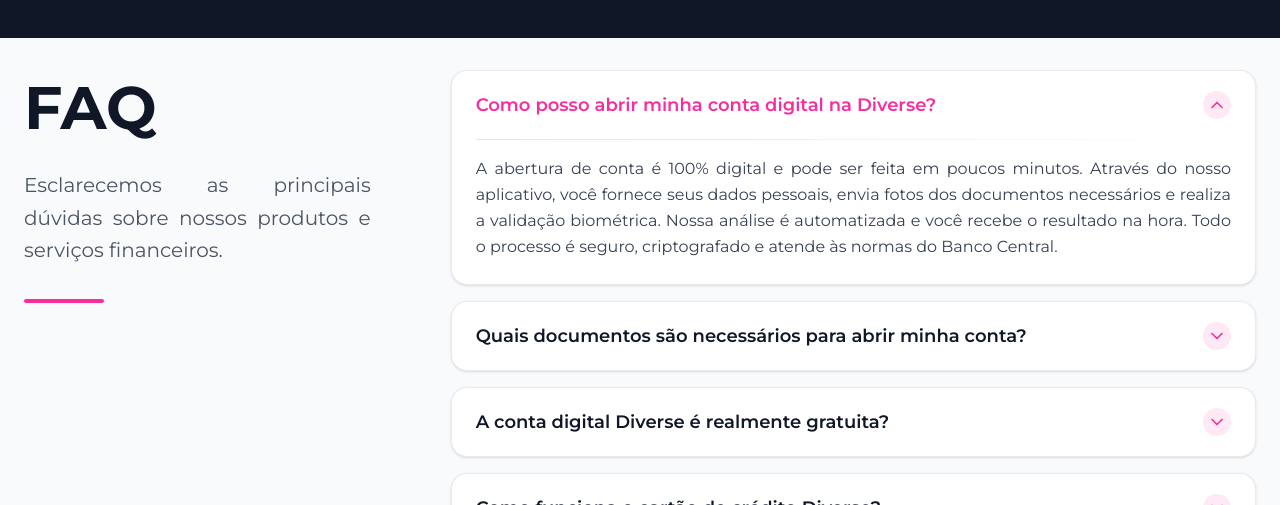
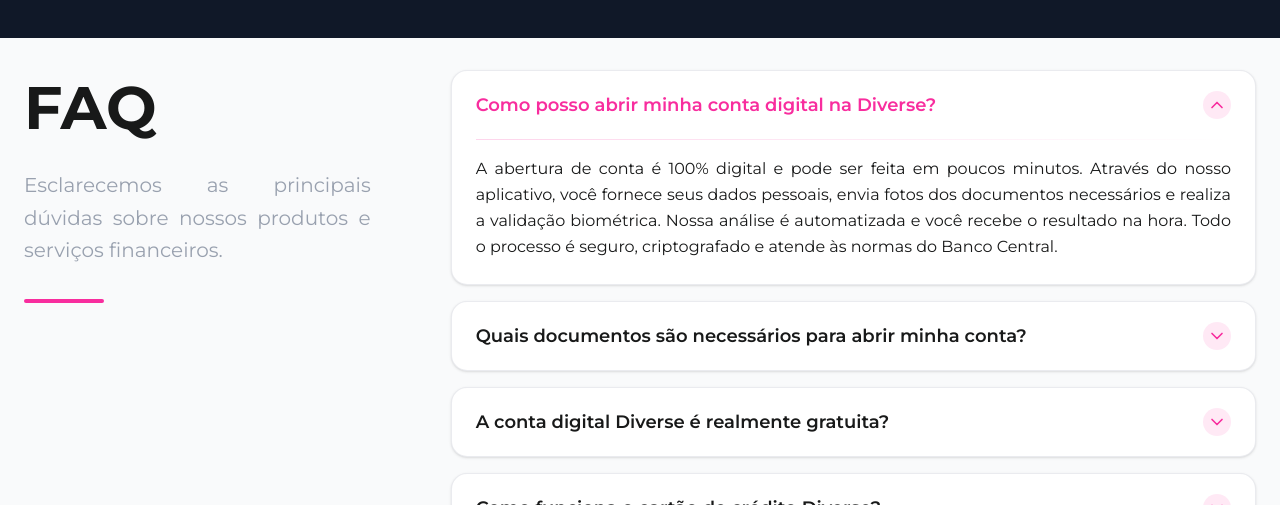
Before and after one commit to chriskryon/diverse-landing, a Next.js app: page / in a window 1280 px wide. Both pictures are taken after a click on the button "Como posso abrir minha conta digital na Diverse?". Shown: the part 3344-3849 px from the top of the page. Built offline with nearby package versions, Linux system fonts and the light colour scheme; no server answers.

Commit message:
style: change color

```diff
--- a/src/components/FaqSection.tsx
+++ b/src/components/FaqSection.tsx
@@ -63,10 +63,10 @@ export default function FaqSection() {
           animate={headerAnimation.animate}
           className="text-center mb-12 lg:hidden"
         >
-          <h2 className="text-4xl lg:text-5xl font-bold text-gray-900 mb-4">
+          <h2 className="text-4xl lg:text-5xl font-bold text-[#181919] mb-4">
             Perguntas Frequentes
           </h2>
-          <p className="text-xl text-gray-600 max-w-3xl mx-auto leading-relaxed text-justify">
+          <p className="text-xl text-gray-400 max-w-3xl mx-auto leading-relaxed text-justify">
             Esclarecemos as principais dúvidas sobre nossos produtos e serviços financeiros.
             Nossa missão é oferecer transparência total e suporte completo para sua jornada financeira.
           </p>
@@ -81,10 +81,10 @@ export default function FaqSection() {
             className="hidden lg:block lg:col-span-4 lg:sticky lg:top-8"
           >
             <div className="pr-8">
-              <h2 className="text-5xl xl:text-6xl font-bold text-gray-900 mb-6 leading-tight">
+              <h2 className="text-5xl xl:text-6xl font-bold text-[#181919] mb-6 leading-tight">
                 FAQ
               </h2>
-              <p className="text-xl text-gray-600 leading-relaxed mb-8 text-justify">
+              <p className="text-xl text-gray-400 leading-relaxed mb-8 text-justify">
                 Esclarecemos as principais dúvidas sobre nossos produtos e serviços financeiros.
               </p>
               <div className="w-20 h-1 bg-diverse-pink rounded-full"></div>
@@ -113,7 +113,7 @@ export default function FaqSection() {
                     <h3 className={`text-lg font-semibold pr-4 transition-colors ${
                       openItem === index
                         ? 'text-diverse-pink'
-                        : 'text-gray-900 group-hover:text-diverse-pink'
+                        : 'text-[#181919] group-hover:text-diverse-pink'
                     }`}>
                       {item.question}
                     </h3>
@@ -137,7 +137,7 @@ export default function FaqSection() {
                       >
                         <div className="px-6 pb-6 pt-0">
                           <div className="w-full h-px bg-gradient-to-r from-diverse-pink/20 to-transparent mb-4"></div>
-                          <p className="text-gray-700 leading-relaxed text-base text-justify">
+                          <p className="text-[#181919] leading-relaxed text-base text-justify">
                             {item.answer}
                           </p>
                         </div>
```
